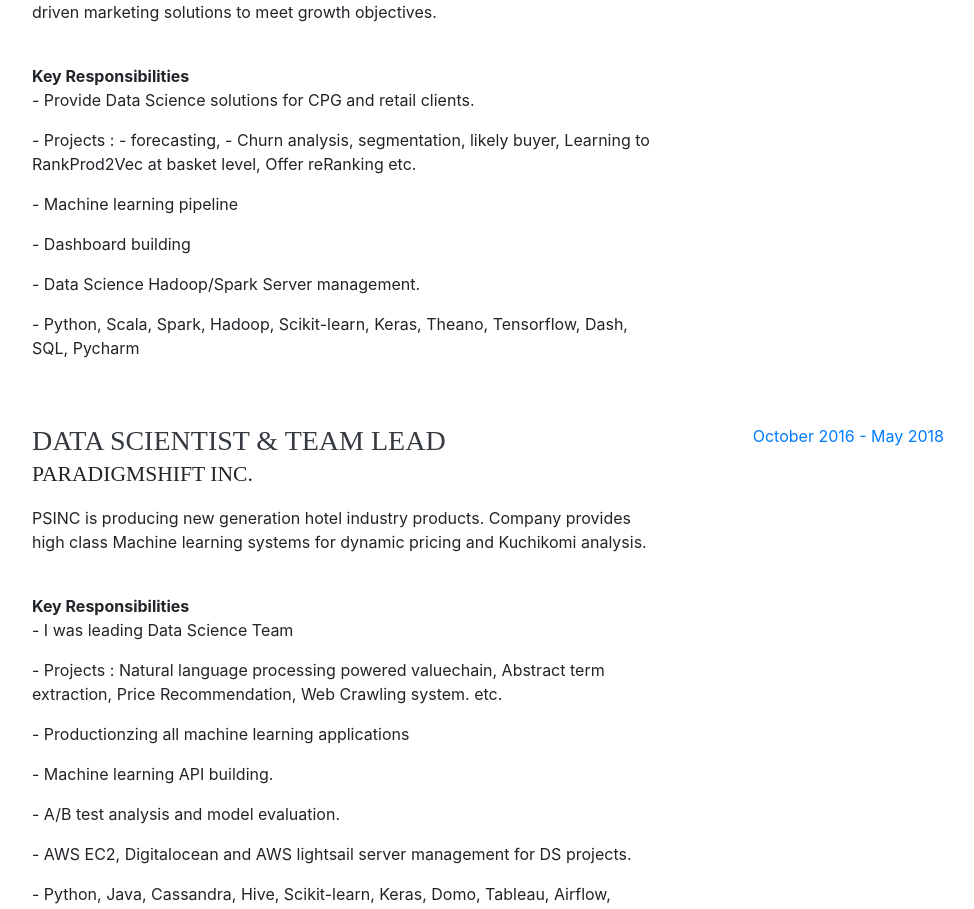
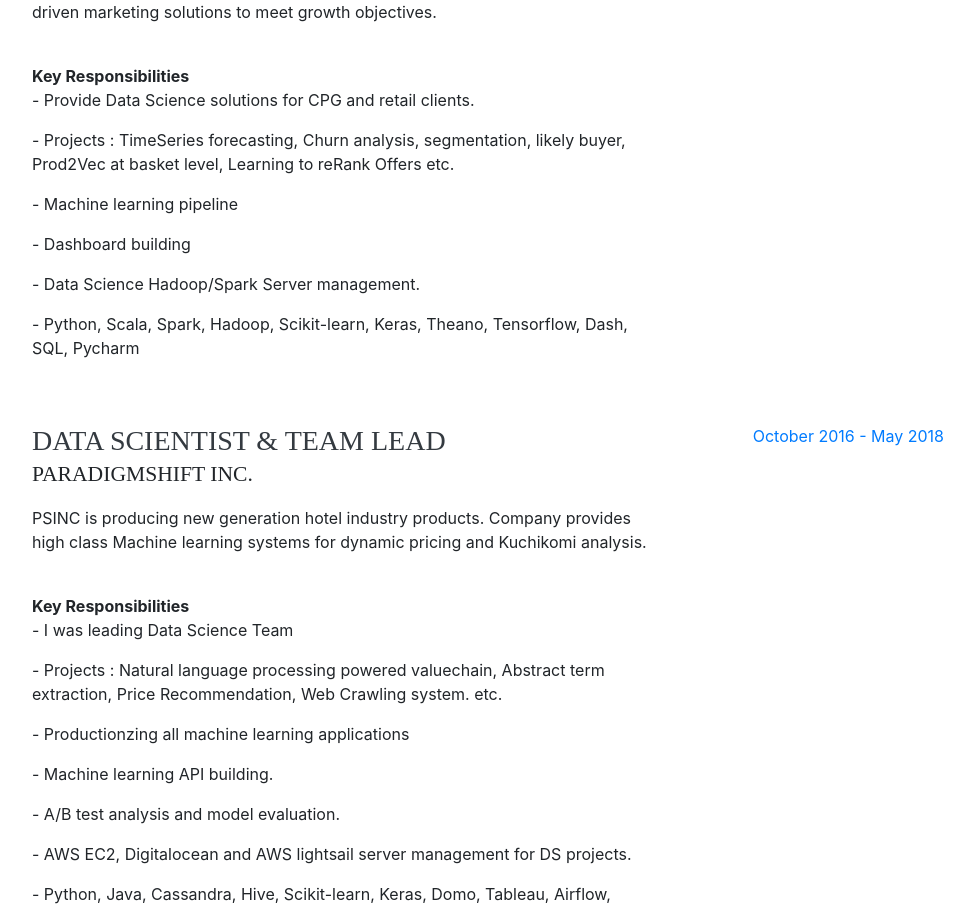
Before and after one commit to avinash-mishra/my-portfolio, a Vue app: page / in a window 1280 px wide. Shown: the part 1064-1973 px from the top of the page, without its empty margins (288-1262 px from the left). Built offline with nearby package versions, Linux system fonts and the light colour scheme; a web font is replaced by a local one.

Commit message:
fixed typo

```diff
--- a/src/App.vue
+++ b/src/App.vue
@@ -329,13 +329,12 @@
           keyResponsibilities: [
             {role: 'Provide Data Science solutions for CPG and retail clients.'},
             {role: 'Projects : ' +
-                '- forecasting, ' +
-                '- Churn analysis, ' +
+                'TimeSeries forecasting, ' +
+                'Churn analysis, ' +
                 'segmentation, ' +
                 'likely buyer, ' +
-                'Learning to Rank' +
                 'Prod2Vec at basket level, ' +
-                'Offer reRanking etc.'
+                'Learning to reRank Offers etc.'
             },
             {role: 'Machine learning pipeline'},
             {role: 'Dashboard building'},
```
